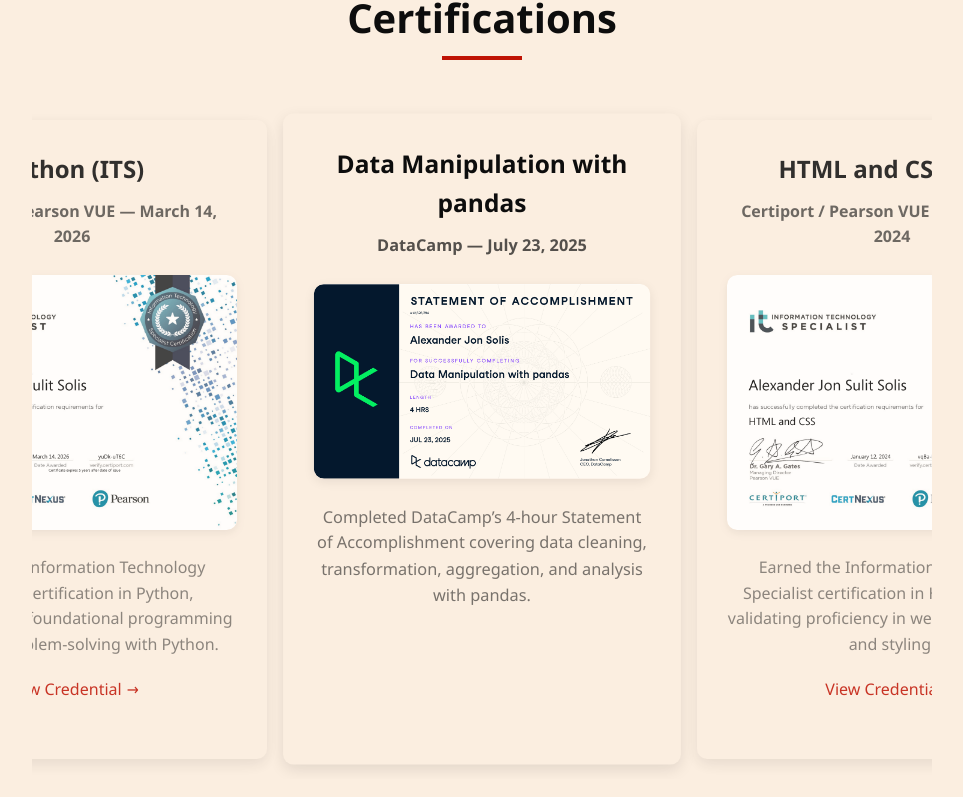
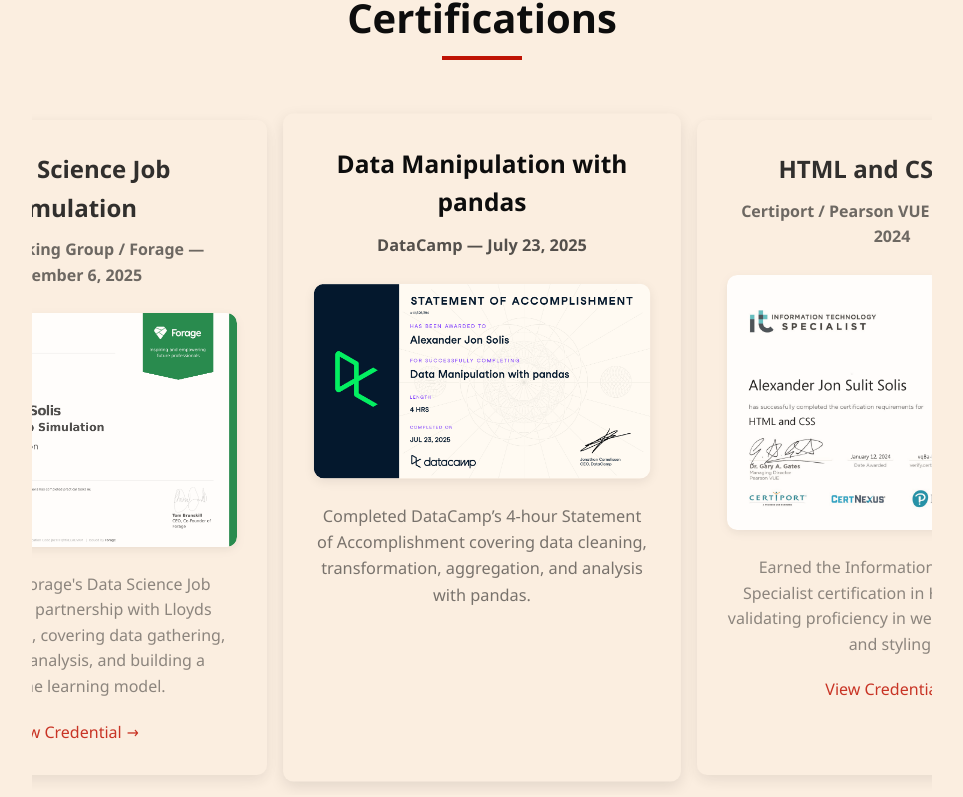
Before and after one commit to Alexander040105/alexanderjonsolisPortfolio, a React (Vite) app in the folder portfolio/: page / in a window 1280 px wide. Shown: the part 3122-3919 px from the top of the page, without its empty margins (158-1121 px from the left). Built offline with nearby package versions, Linux system fonts and the light colour scheme.

Commit message:
Added Data Science Job Simulation certification from Lloyds Banking Group

```diff
--- a/portfolio/src/App.jsx
+++ b/portfolio/src/App.jsx
@@ -16,6 +16,7 @@ import itsHTML from './assets/certs/htmlCSSITS-1.png'
 import ic3 from './assets/certs/ic3-1.png'
 import sqlCert from './assets/certs/intermediateSQL-1.png'
 import itsPython from './assets/certs/pythonITS-1.png'
+import dataScienceJobSimulation from './assets/certs/dataScienceJobSimulation.png'
 
 
 function App() {
@@ -108,6 +109,13 @@ function App() {
       certImage: itsPython,
       certDescription: "Earned the Information Technology Specialist certification in Python, demonstrating foundational programming skills and problem-solving with Python.",
       certLink: "https://verify.certiport.com/?code=yuDk-uT6C"
+    },
+    {
+      certTitle: "Data Science Job Simulation",
+      certTagline: "Lloyds Banking Group / Forage — December 6, 2025",
+      certImage: dataScienceJobSimulation,
+      certDescription: "Completed Forage's Data Science Job Simulation in partnership with Lloyds Banking Group, covering data gathering, exploratory analysis, and building a machine learning model.",
+      certLink: "https://www.theforage.com/completion-certificates/Zbnc2o4ok6kD2NEXx/EuvC8GPjkZ6xaiP9p_Zbnc2o4ok6kD2NEXx_jozTFFqhtkLCXDvKM_1765014608513_completion_certificate.pdf"
     }
   ]
 
```
Also changed, not shown: portfolio/src/assets/certs/dataScienceJobSimulation.png (added).
